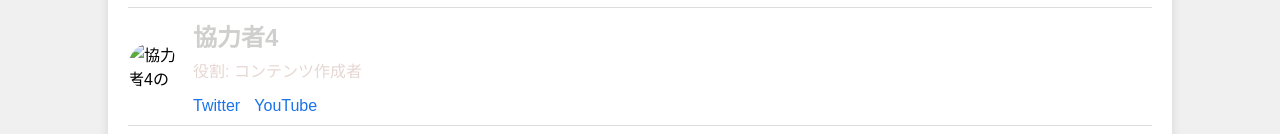
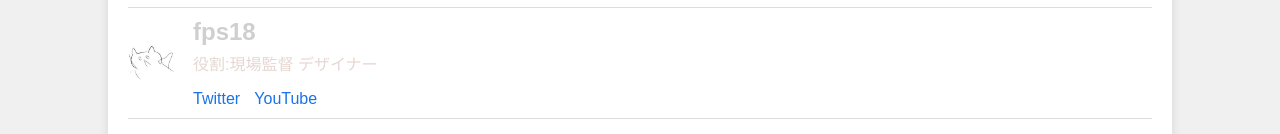
Before and after one commit to Roulette-of-fate/Collaborator-list, a plain HTML site: page index.html in a window 1280 px wide. Shown: the part 359-493 px from the top of the page. Drawn offline with Linux system fonts and the light colour scheme.

Commit message:
Update index.html

```diff
--- a/index.html
+++ b/index.html
@@ -52,13 +52,13 @@
             </li>
             <li>
                 <div class="collaborator-info">
-                    <img src="profile4.jpg" alt="協力者4のプロフィール画像">
+                    <img src="fps18.jpg" alt="協力者4のプロフィール画像">
                     <div class="info">
-                        <h2>協力者4</h2>
-                        <p>役割: コンテンツ作成者</p>
+                        <h2>fps18</h2>
+                        <p>役割:現場監督 デザイナー</p>
                         <div class="social-links">
-                            <a href="https://twitter.com/collaborator4" target="_blank">Twitter</a>
-                            <a href="https://youtube.com/c/collaborator4" target="_blank">YouTube</a>
+                            <a href="https://x.com/Ks05211503" target="_blank">Twitter</a>
+                            <a href="https://www.youtube.com/@fps-18" target="_blank">YouTube</a>
                         </div>
                     </div>
                 </div>
```
